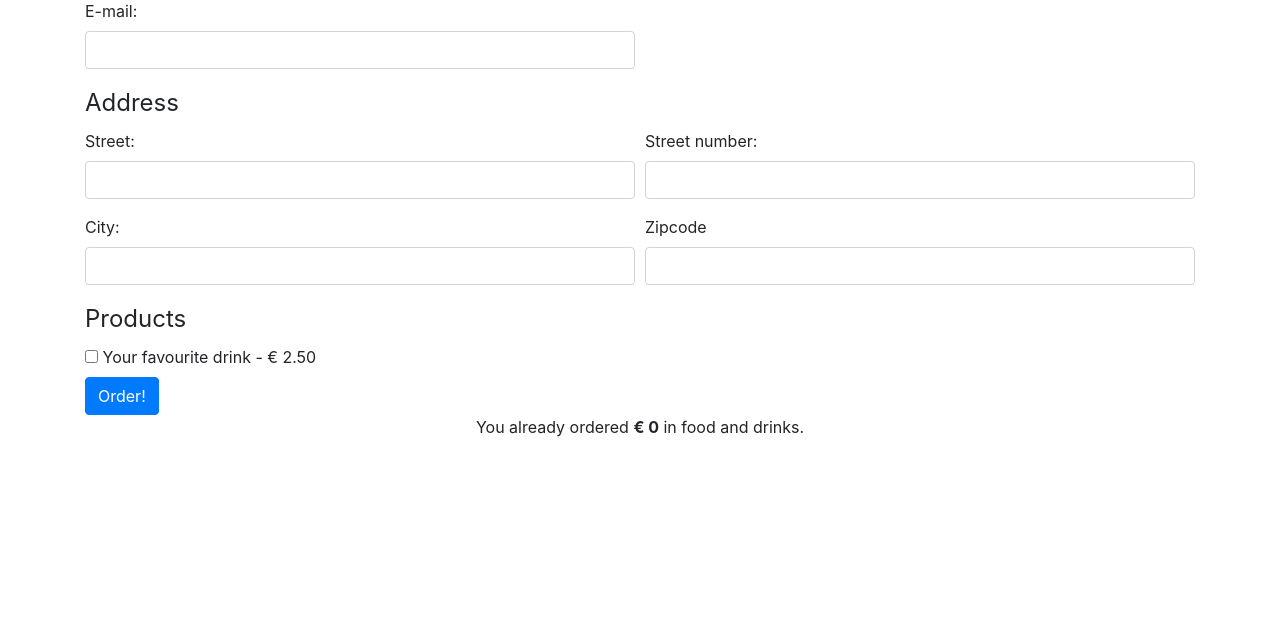
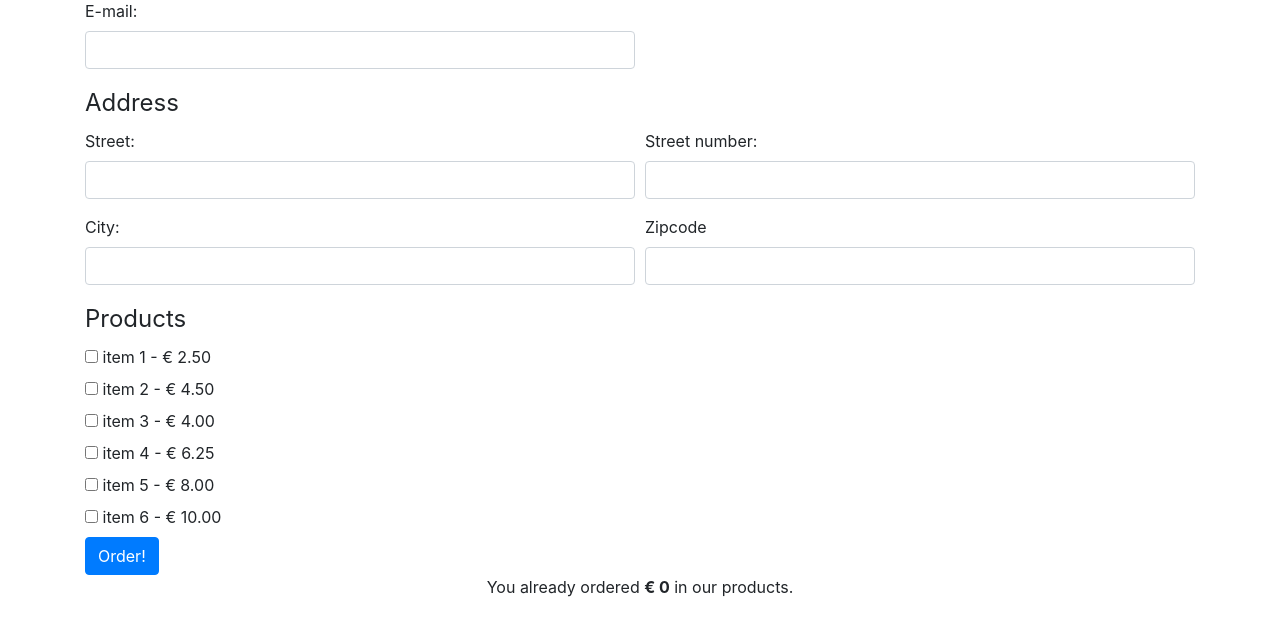
Before and after one commit to Gepoverlow/order-form, a PHP site: page / in a window 1280 px wide. Shown: the part 57-693 px from the top of the page. Run offline with PHP 8.4, Linux system fonts and the light colour scheme.

```diff
--- a/form-view.php
+++ b/form-view.php
@@ -27,7 +27,7 @@
         </ul>
     </nav>
     */ ?>
-    <form method="post">
+    <form action="index.php" method="post">
         <div class="form-row">
             <div class="form-group col-md-6">
                 <label for="email">E-mail:</label>
@@ -66,15 +66,15 @@
             <?php foreach ($products as $i => $product): ?>
                 <label>
 					<?php // <?= is equal to <?php echo ?>
-                    <input type="checkbox" value="1" name="products[<?php echo $i ?>]"/> <?php echo $product['name'] ?> -
+                    <input type="checkbox" value=<?php echo $i ?> name="products[<?php echo $i ?>]"/> <?php echo $product['name'] ?> -
                     &euro; <?= number_format($product['price'], 2) ?></label><br />
             <?php endforeach; ?>
         </fieldset>
 
-        <button type="submit" class="btn btn-primary">Order!</button>
+        <button type="submit" name="submit" class="btn btn-primary">Order!</button>
     </form>
 
-    <footer>You already ordered <strong>&euro; <?php echo $totalValue ?></strong> in food and drinks.</footer>
+    <footer>You already ordered <strong>&euro; <?php echo $totalValue ?></strong> in our products.</footer>
 </div>
 
 <style>
--- a/index.php
+++ b/index.php
@@ -6,8 +6,41 @@
 // This line makes PHP behave in a more strict way
 declare(strict_types=1);
 
+
+
 // We are going to use session variables so we need to enable sessions
 session_start();
+
+$products = [
+    ['name' => 'item 1', 'price' => 2.5],
+    ['name' => 'item 2', 'price' => 4.5],
+    ['name' => 'item 3', 'price' => 4],
+    ['name' => 'item 4', 'price' => 6.25],
+    ['name' => 'item 5', 'price' => 8],
+    ['name' => 'item 6', 'price' => 10],
+];
+
+if(isset($_POST['submit'])){
+
+$email = $_POST["email"];
+$street = $_POST["street"];
+$streetNumber = $_POST["streetnumber"];
+$city = $_POST["city"];
+$zipCode = $_POST["zipcode"];
+$checkedProducts = [];
+
+
+ foreach($_POST['products'] as $value){
+    array_push($checkedProducts, $products[$value]);
+     }
+
+print_r($checkedProducts);
+
+
+
+displayConfirmationWindow($street, $streetNumber, $city, $zipCode);
+
+}
 
 // Use this function when you need to need an overview of these variables
 function whatIsHappening() {
@@ -22,9 +55,9 @@ function whatIsHappening() {
 }
 
 // TODO: provide some products (you may overwrite the example)
-$products = [
-    ['name' => 'Your favourite drink', 'price' => 2.5],
-];
+
+
+
 
 $totalValue = 0;
 
@@ -32,6 +65,10 @@ function validate()
 {
     // TODO: This function will send a list of invalid fields back
     return [];
+}
+
+function displayConfirmationWindow($street, $streetNumber, $city, $zipCode ){
+    echo "We are watching you at $street, $streetNumber, $city, $zipCode";
 }
 
 function handleForm()
```
